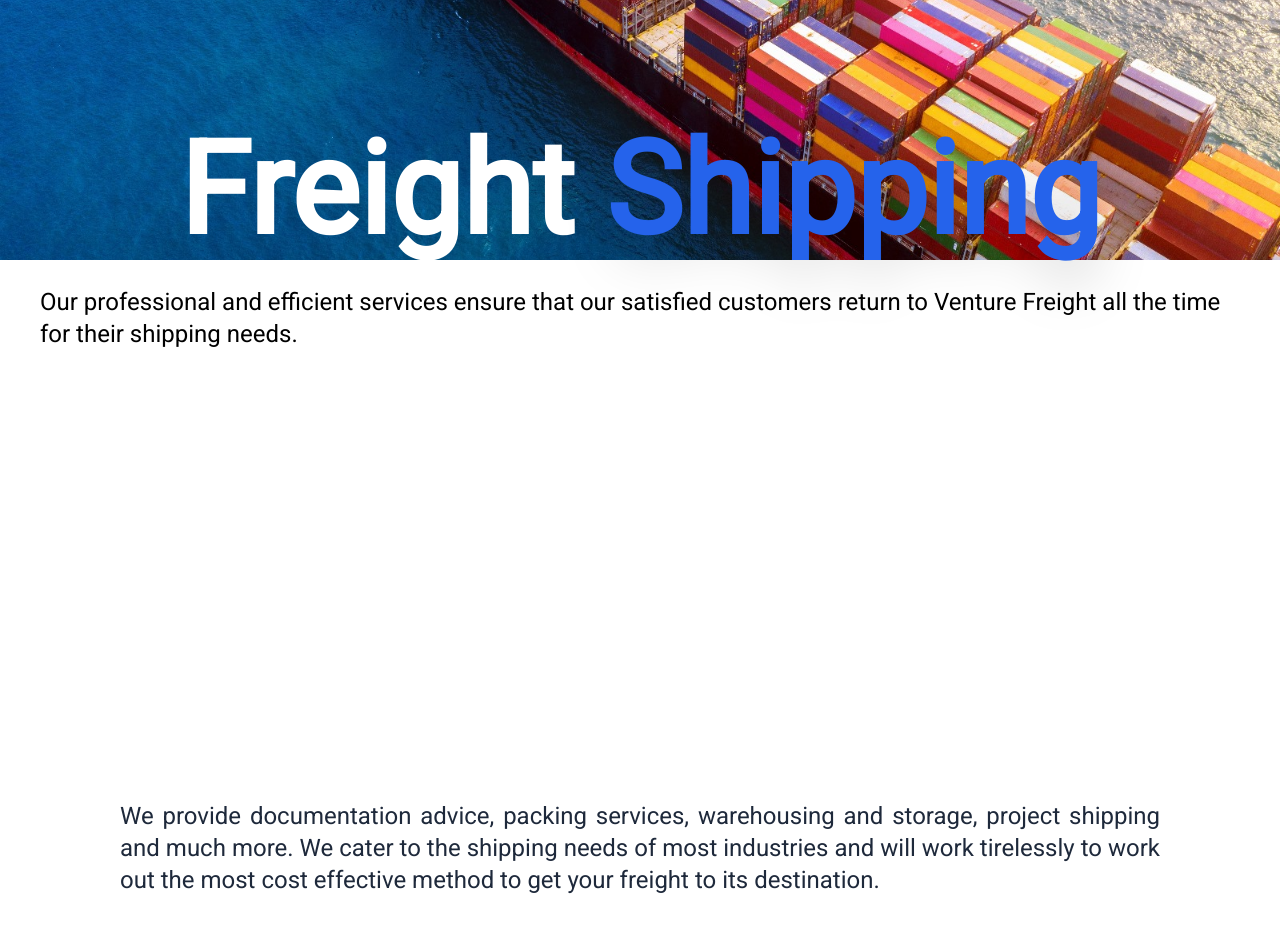
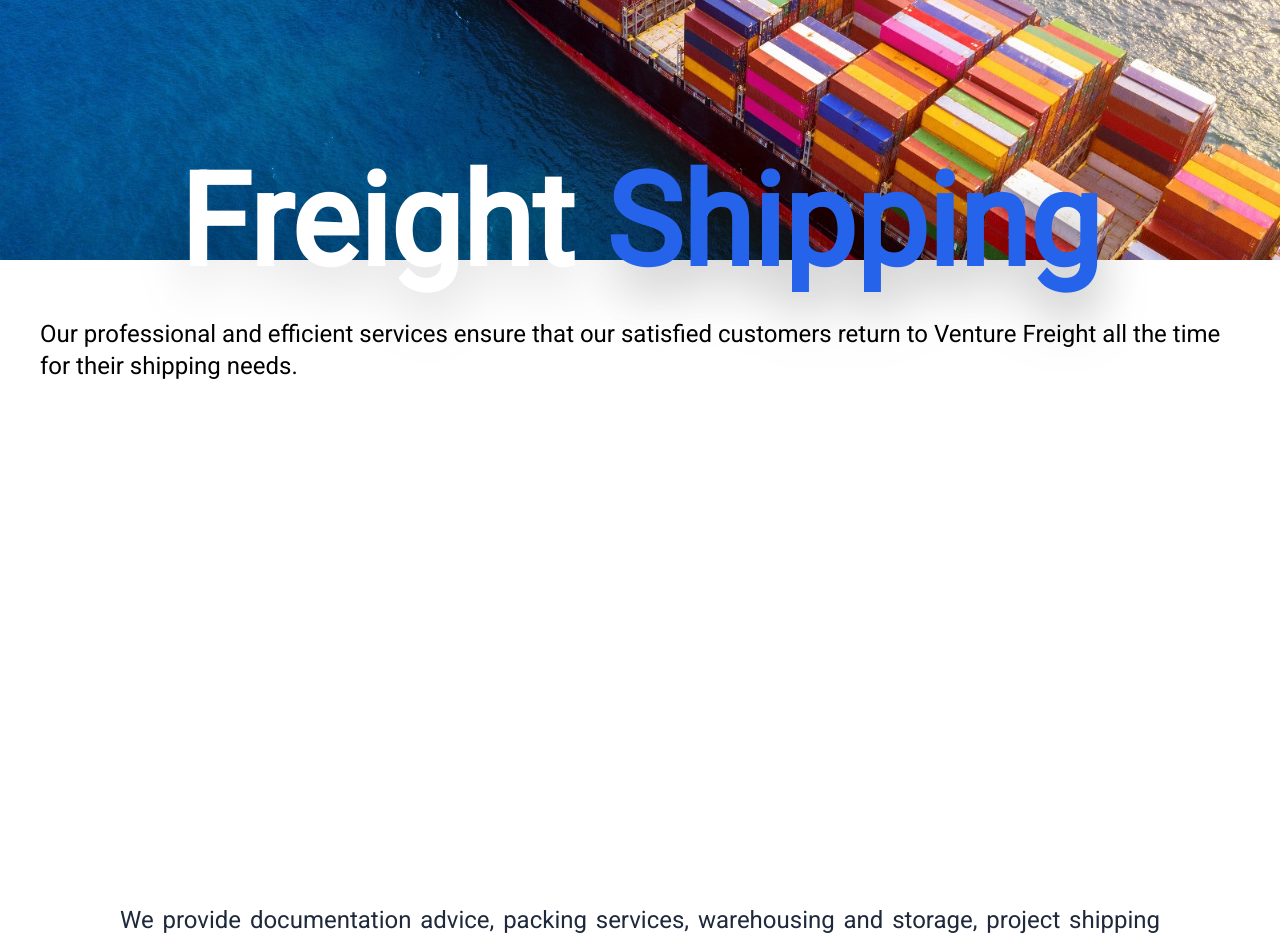
Before and after one commit to jomerventolero/venturefreightau, a Next.js app: page /freightshipping in a window 1280 px wide. Shown: the part 380-1319 px from the top of the page. Built offline with nearby package versions, Linux system fonts and the light colour scheme; what tw-elements would draw is missing.

Commit message:
Animation and parallax effects test

```diff
--- a/src/app/freightshipping/page.js
+++ b/src/app/freightshipping/page.js
@@ -34,7 +34,7 @@
       />
       <div className="absolute -top-20 left-0 right-0 bottom-0 flex flex-col gap-4 items-center justify-center ">
         <div className="text-center z-40">
-          <motion.h1 className="sm:text-9xl mb-4 text-2xl text-white font-extrabold"
+          <motion.h1 className="sm:text-9xl mb-4 text-2xl text-white font-extrabold drop-shadow-2xl"
             initial={{ opacity: 0, y: -50 }}
             whileInView={{ opacity: 1, y: 0 }}
             viewport={{ once: true }}
@@ -44,7 +44,7 @@
         <ScrollAnimationComponent />
       </div>
       <div className="h-[500px]"/>
-      <article className="px-10 py-10">
+      <article className="px-10 pt-36">
         <p className="sm:text-2xl text-xs text-slate-800 text-justify px-5 sm:px-20">
           We provide documentation advice, packing services, warehousing and storage, project shipping and much more. We cater to the shipping needs of most industries and will work tirelessly to work out the most cost effective method to get your freight to its destination.
         </p>
```
